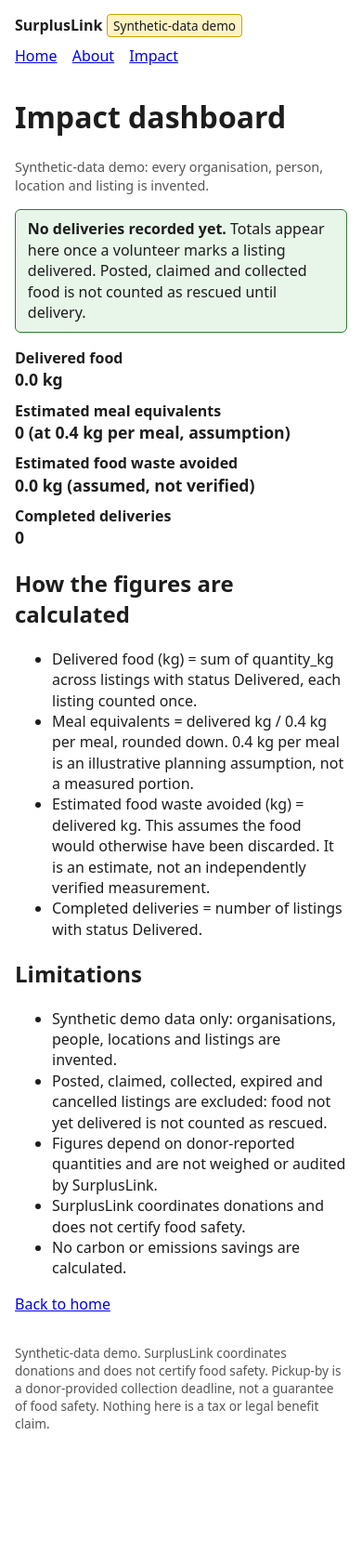
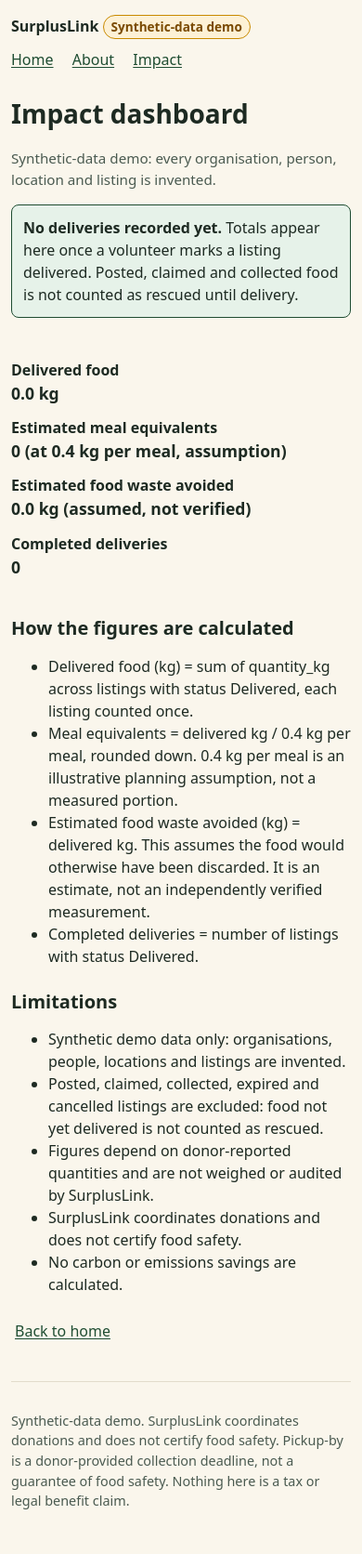
Before and after one commit to deekshith1522/SurplusLink, a Flask app: page /impact in a window 390 px wide. Shown: the whole page at 93% size. Before the commit the page ends 1537 px from the top, so only its background shows below. Run offline with Flask 3, Linux system fonts and the light colour scheme; data that the repository does not hold is empty.

Commit message:
CP1: visual system, focus rings, skip link, single breakpoint, touch targets for in-content links

```diff
--- a/surplus_link/static/style.css
+++ b/surplus_link/static/style.css
@@ -1,19 +1,55 @@
-/* SurplusLink base styles: mobile-first, single column by default. */
+/* SurplusLink visual system (CP1). Warm cream, forest green, restrained amber.
+   Mobile-first, single column by default. Visual only. */
 
+/* ---------- Tokens ---------- */
+:root {
+  --cream: #faf6ec;
+  --surface: #ffffff;
+  --ink: #1d2a22;
+  --muted: #4a5a50;
+  --forest: #1f4d32;
+  --forest-dark: #173a26;
+  --amber-text: #7a4a00;
+  --amber-bg: #fdf1d6;
+  --amber-border: #c98a00;
+  --red-text: #9b1c1c;
+  --red-bg: #fbe9e9;
+  --line: #e2dccb;
+  --focus: #7a4a00;
+  --radius: 8px;
+  --s1: 4px;
+  --s2: 8px;
+  --s3: 12px;
+  --s4: 16px;
+  --s5: 24px;
+  --s6: 32px;
+}
+
+/* ---------- Base ---------- */
 *,
 *::before,
 *::after {
   box-sizing: border-box;
 }
 
+html,
 body {
+  background: var(--cream);
+  color: var(--ink);
   font-family: system-ui, -apple-system, "Segoe UI", Roboto, sans-serif;
+  font-size: 1rem;
+  line-height: 1.5;
   margin: 0;
-  line-height: 1.4;
+}
+
+body {
+  padding: 0 var(--s4) var(--s6);
   overflow-wrap: anywhere;
 }
 
 img,
+svg,
+video,
 pre,
 table {
   max-width: 100%;
@@ -23,49 +59,379 @@ pre {
   overflow-x: auto;
 }
 
-.container {
-  max-width: 960px;
-  margin: 0 auto;
-  padding: 12px;
+/* ---------- Headings and links ---------- */
+h1 {
+  font-size: 1.75rem;
+  line-height: 1.25;
 }
 
-/* Banner shown on every page */
-.demo-banner {
-  background: #fff3cd;
-  border-bottom: 1px solid #e0a800;
-  padding: 8px 12px;
+h2 {
+  font-size: 1.25rem;
+  line-height: 1.25;
+  margin-top: var(--s5);
+}
+
+h3 {
+  font-size: 1.05rem;
+  line-height: 1.25;
+}
+
+a {
+  color: var(--forest);
+  text-underline-offset: 2px;
+}
+
+/* ---------- Focus (never remove without replacement) ---------- */
+a:focus-visible,
+button:focus-visible,
+input:focus-visible,
+select:focus-visible,
+textarea:focus-visible,
+summary:focus-visible {
+  outline: 3px solid var(--focus);
+  outline-offset: 2px;
+  border-radius: 4px;
+}
+
+/* ---------- Skip link ---------- */
+.skip-link {
+  position: absolute;
+  left: -9999px;
+  top: 0;
+}
+
+.skip-link:focus {
+  left: var(--s4);
+  top: var(--s2);
+  z-index: 10;
+  background: var(--forest);
+  color: #fff;
+  padding: var(--s2) var(--s3);
+  border-radius: var(--radius);
+}
+
+/* ---------- Layout ---------- */
+header,
+main,
+footer {
+  max-width: 40rem;
+  margin: 0 auto;
+}
+
+header {
+  padding-top: var(--s4);
+}
+
+nav a {
+  display: inline-flex;
+  align-items: center;
+  min-height: 44px;
+  margin-right: var(--s4);
+}
+
+main a:not(.btn):not(.skip-link) {
+  display: inline-flex;
+  align-items: center;
+  min-height: 44px;
+  padding: 0 var(--s1);
+}
+
+
+.container {
+  max-width: 40rem;
+  margin: 0 auto;
+}
+
+/* ---------- Badges and notices ---------- */
+.badge {
+  display: inline-block;
+  background: var(--amber-bg);
+  border: 1px solid var(--amber-border);
+  color: var(--amber-text);
+  padding: 2px 8px;
+  border-radius: 999px;
+  font-size: 0.85rem;
   font-weight: 600;
 }
 
-.site-header {
-  padding: 12px;
+.demo-banner {
+  background: var(--amber-bg);
+  border-bottom: 1px solid var(--amber-border);
+  color: var(--amber-text);
+  padding: var(--s2) var(--s3);
+  font-weight: 600;
+}
+
+.acting {
+  background: #e9f1ec;
+  border-left: 4px solid var(--forest);
+  padding: var(--s2) var(--s3);
+  border-radius: 6px;
+  margin: var(--s3) 0;
 }
 
 .persona-line {
-  margin-top: 4px;
+  margin-top: var(--s1);
 }
 
-.site-footer {
-  background: #f1f1f1;
-  padding: 12px;
-  font-size: 0.9rem;
-  margin-top: 24px;
+.notice {
+  color: var(--muted);
+  font-size: 0.95rem;
 }
 
-/* Buttons and links styled as buttons */
+.helper {
+  color: var(--muted);
+  font-size: 0.9rem;
+  margin: var(--s1) 0 0;
+}
+
+.tag-eligible {
+  color: #1b5e20;
+  background: #e6f2e9;
+  padding: 2px 8px;
+  border-radius: 999px;
+  font-weight: 600;
+}
+
+.tag-ineligible {
+  color: var(--red-text);
+  background: var(--red-bg);
+  padding: 2px 8px;
+  border-radius: 999px;
+  font-weight: 600;
+}
+
+/* ---------- Buttons ---------- */
 .btn {
+  display: inline-flex;
+  align-items: center;
+  justify-content: center;
   min-height: 44px;
   min-width: 44px;
-  padding: 10px 14px;
-  display: inline-flex;
-  align-items: center;
-  border-radius: 6px;
-  background: #1b5e20;
+  padding: 10px 16px;
+  border-radius: var(--radius);
+  background: var(--forest);
   color: #fff;
+  border: 0;
+  font: inherit;
+  font-weight: 600;
   text-decoration: none;
+  cursor: pointer;
+  max-width: 100%;
+}
+
+.btn:hover {
+  background: var(--forest-dark);
+}
+
+.btn-secondary {
+  background: var(--surface);
+  color: var(--forest);
+  box-shadow: inset 0 0 0 2px var(--forest);
+}
+
+.btn-secondary:hover {
+  background: #e9f1ec;
+}
+
+button.btn {
   border: 0;
   font: inherit;
   cursor: pointer;
+}
+
+/* ---------- Cards ---------- */
+.card {
+  background: var(--surface);
+  border: 1px solid var(--line);
+  border-radius: var(--radius);
+  padding: var(--s4);
+  margin-bottom: var(--s3);
+}
+
+.match {
+  background: var(--surface);
+  border: 1px solid var(--line);
+  border-radius: var(--radius);
+  list-style: none;
+  margin-bottom: var(--s3);
+  padding: var(--s4);
+}
+
+.match h3 {
+  margin: 0 0 var(--s1);
+  overflow-wrap: anywhere;
+}
+
+.match form {
+  max-width: 100%;
+}
+
+.match button {
+  max-width: 100%;
+}
+
+/* ---------- Forms ---------- */
+.field {
+  margin-bottom: var(--s4);
+}
+
+label,
+legend {
+  font-weight: 600;
+  display: block;
+  margin-bottom: var(--s1);
+}
+
+input[type=text],
+input[type=number],
+input[type=datetime-local],
+select,
+textarea {
+  width: 100%;
+  min-height: 44px;
+  padding: 10px 12px;
+  font: inherit;
+  color: var(--ink);
+  background: #fff;
+  border: 1px solid #7d8a80;
+  border-radius: 6px;
+}
+
+textarea {
+  min-height: 5rem;
+}
+
+[aria-invalid="true"] {
+  border: 2px solid var(--red-text);
+}
+
+.field-error {
+  color: var(--red-text);
+  font-weight: 600;
+  margin: var(--s1) 0 0;
+}
+
+fieldset {
+  border: 1px solid var(--line);
+  border-radius: var(--radius);
+  padding: var(--s3) var(--s4);
+  margin: 0 0 var(--s4);
+  background: var(--surface);
+}
+
+.check {
+  display: flex;
+  align-items: center;
+  min-height: 44px;
+  gap: var(--s2);
+}
+
+form {
+  margin: var(--s2) 0;
+}
+
+/* ---------- Status panels ---------- */
+.confirm {
+  background: #e6f2e9;
+  border: 1px solid var(--forest);
+  padding: var(--s3);
+  border-radius: var(--radius);
+  margin-bottom: var(--s4);
+}
+
+.error-summary {
+  background: var(--red-bg);
+  border: 2px solid var(--red-text);
+  color: var(--red-text);
+  padding: var(--s3);
+  border-radius: var(--radius);
+  margin-bottom: var(--s4);
+}
+
+.error-summary p {
+  margin: 0;
+}
+
+/* ---------- Listing details ---------- */
+dl.listing dt {
+  font-weight: 600;
+  margin-top: var(--s3);
+}
+
+dl.listing dd {
+  margin: 0;
+  overflow-wrap: anywhere;
+}
+
+.timeline {
+  background: var(--surface);
+  border: 1px solid var(--line);
+  border-radius: var(--radius);
+  padding: var(--s4);
+  margin-top: var(--s5);
+}
+
+ol.events {
+  padding-left: 1.2rem;
+}
+
+ol.events li {
+  margin-bottom: var(--s1);
+  overflow-wrap: anywhere;
+}
+
+section.timeline .helper,
+section.board .helper {
+  margin: var(--s1) 0 var(--s2);
+}
+
+/* ---------- Tables ---------- */
+table.breakdown {
+  width: 100%;
+  border-collapse: collapse;
+  font-size: 0.9rem;
+}
+
+table.breakdown th,
+table.breakdown td {
+  padding: 6px;
+  text-align: left;
+  border-bottom: 1px solid var(--line);
+  vertical-align: top;
+  overflow-wrap: anywhere;
+}
+
+.table-wrap {
+  overflow-x: auto;
+}
+
+/* ---------- Lists ---------- */
+ol.matches {
+  list-style: none;
+  padding: 0;
+}
+
+ul.reasons {
+  padding-left: 1.1rem;
+  margin: var(--s1) 0;
+}
+
+ul.personas {
+  list-style: none;
+  padding: 0;
+}
+
+ul.personas li {
+  padding: var(--s2) 0;
+  border-bottom: 1px solid var(--line);
+}
+
+ul.personas li a {
+  min-height: 44px;
+  display: inline-flex;
+  align-items: center;
+  font-weight: 600;
 }
 
 .persona-list {
@@ -74,47 +440,50 @@ pre {
 }
 
 .persona-list li {
-  margin-bottom: 8px;
+  margin-bottom: var(--s2);
 }
 
-/* Under 600px everything stacks in one column. */
-@media (max-width: 599px) {
-  .btn {
-    width: 100%;
-    justify-content: center;
+/* ---------- Impact ---------- */
+.impact-grid {
+  display: grid;
+  grid-template-columns: 1fr;
+  gap: var(--s3);
+  margin: var(--s3) 0 var(--s4);
+}
+
+.impact-grid dd {
+  font-size: 1.1rem;
+  font-weight: 600;
+}
+
+/* ---------- Footer ---------- */
+footer {
+  margin-top: var(--s6);
+  padding-top: var(--s4);
+  border-top: 1px solid var(--line);
+  color: var(--muted);
+  font-size: 0.9rem;
+}
+
+/* ---------- Responsive ---------- */
+@media (min-width: 600px) {
+  body {
+    padding-left: var(--s6);
+    padding-right: var(--s6);
+  }
+
+  .impact-grid {
+    grid-template-columns: repeat(2, minmax(0, 1fr));
   }
 }
 
-.field { margin-bottom: 1rem; }
-.field label, fieldset legend { display: block; font-weight: 600; margin-bottom: 0.25rem; }
-input[type=text], input[type=number], input[type=datetime-local], select, textarea { width: 100%; max-width: 100%; min-height: 44px; font-size: 1rem; padding: 0.5rem; box-sizing: border-box; border: 1px solid #888; border-radius: 4px; font-family: inherit; }
-textarea { min-height: 5rem; }
-.check { display: flex; align-items: center; min-height: 44px; gap: 0.5rem; }
-fieldset { border: 1px solid #ccc; border-radius: 6px; padding: 0.5rem 0.75rem; margin: 0 0 1rem; }
-.field-error { color: #a40000; margin: 0.25rem 0 0; font-weight: 600; }
-.error-summary { border: 2px solid #a40000; padding: 0.5rem 0.75rem; border-radius: 6px; margin-bottom: 1rem; color: #a40000; }
-.helper { color: #555; font-size: 0.9rem; margin: 0.25rem 0 0; }
-.notice { font-size: 0.9rem; color: #555; }
-.confirm { background: #e8f5e9; border: 1px solid #2e7d32; padding: 0.6rem 0.8rem; border-radius: 6px; margin-bottom: 1rem; }
-dl.listing dt { font-weight: 600; margin-top: 0.6rem; }
-dl.listing dd { margin: 0 0 0.2rem 0; overflow-wrap: anywhere; }
-.match { border:1px solid #ccc; border-radius:6px; padding:0.6rem 0.75rem; margin-bottom:0.75rem; list-style:none; }
-.match h3 { margin:0 0 0.25rem; font-size:1.05rem; overflow-wrap:anywhere; }
-.tag-eligible { color:#1b5e20; font-weight:600; }
-.tag-ineligible { color:#a40000; font-weight:600; }
-table.breakdown { width:100%; border-collapse:collapse; font-size:0.9rem; margin-top:0.4rem; }
-table.breakdown th, table.breakdown td { text-align:left; padding:0.3rem; border-bottom:1px solid #eee; vertical-align:top; overflow-wrap:anywhere; }
-.table-wrap { overflow-x:auto; }
-ul.reasons { padding-left:1.1rem; margin:0.3rem 0; }
-ol.matches { padding:0; list-style:none; }
-form { margin: 0.5rem 0; }
-button.btn { border: 0; font: inherit; cursor: pointer; }
-.timeline { margin-top: 1.25rem; }
-ol.events { padding-left: 1.2rem; }
-ol.events li { margin-bottom: 0.35rem; overflow-wrap: anywhere; }
-section.timeline .helper, section.board .helper { margin: 0.25rem 0 0.5rem; }
-.match form { max-width: 100%; }
-.match button { max-width: 100%; }
-@media (max-width: 600px) { body { padding-left: 0.75rem; padding-right: 0.75rem; } dl.listing dd { overflow-wrap: anywhere; } }
-.impact-grid { margin: 0.5rem 0 1rem; }
-.impact-grid dd { font-size: 1.1rem; font-weight: 600; }
+@media (max-width: 600px) {
+  body {
+    padding-left: var(--s3);
+    padding-right: var(--s3);
+  }
+
+  dl.listing dd {
+    overflow-wrap: anywhere;
+  }
+}
--- a/surplus_link/templates/base.html
+++ b/surplus_link/templates/base.html
@@ -5,19 +5,9 @@
   <meta name="viewport" content="width=device-width, initial-scale=1">
   <link rel="stylesheet" href="{{ url_for('static', filename='style.css') }}">
   <title>{% block title %}{% endblock %} - SurplusLink</title>
-  <style>
-    body { font-family: system-ui, sans-serif; margin: 0; padding: 0 1rem 2rem; line-height: 1.4; color: #1d1d1d; }
-    header, main, footer { max-width: 40rem; margin: 0 auto; }
-    header { padding-top: 1rem; }
-    nav a, ul.personas a { display: inline-flex; align-items: center; min-height: 44px; margin-right: 0.75rem; }
-    .badge { background: #fff3c4; border: 1px solid #c9a400; padding: 0.1rem 0.4rem; border-radius: 4px; font-size: 0.85rem; }
-    .acting { background: #e8f4ff; padding: 0.4rem 0.6rem; border-radius: 4px; }
-    ul.personas { list-style: none; padding: 0; }
-    ul.personas li { padding: 0.5rem 0; border-bottom: 1px solid #eee; }
-    footer { margin-top: 2rem; font-size: 0.85rem; color: #555; }
-  </style>
 </head>
 <body>
+<a class="skip-link" href="#main">Skip to main content</a>
 <header>
   <strong>SurplusLink</strong> <span class="badge">Synthetic-data demo</span>
   <nav>
@@ -32,7 +22,7 @@
   <p class="acting">Acting as {{ current_persona.display_name }} ({{ current_persona.role }})</p>
   {% endif %}
 </header>
-<main>
+<main id="main" tabindex="-1">
   {% block content %}{% endblock %}
 </main>
 <footer>
```
